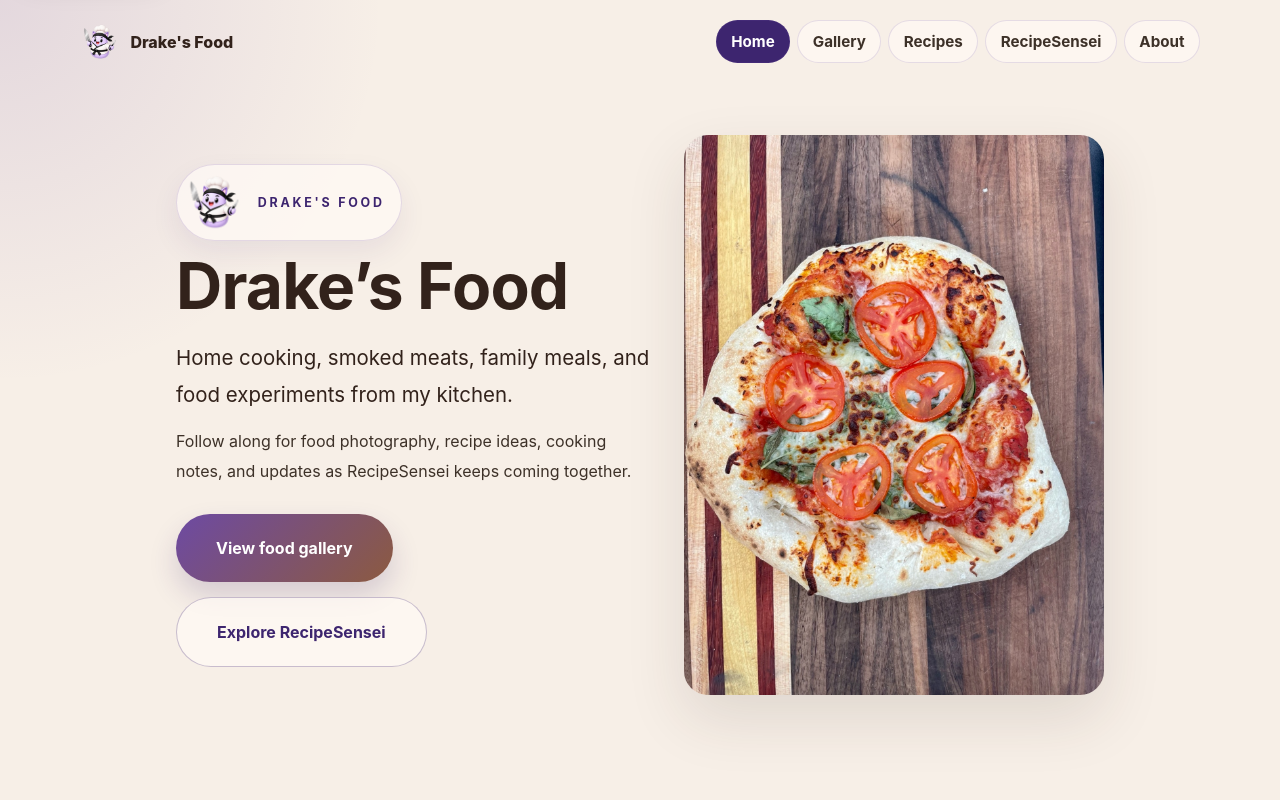
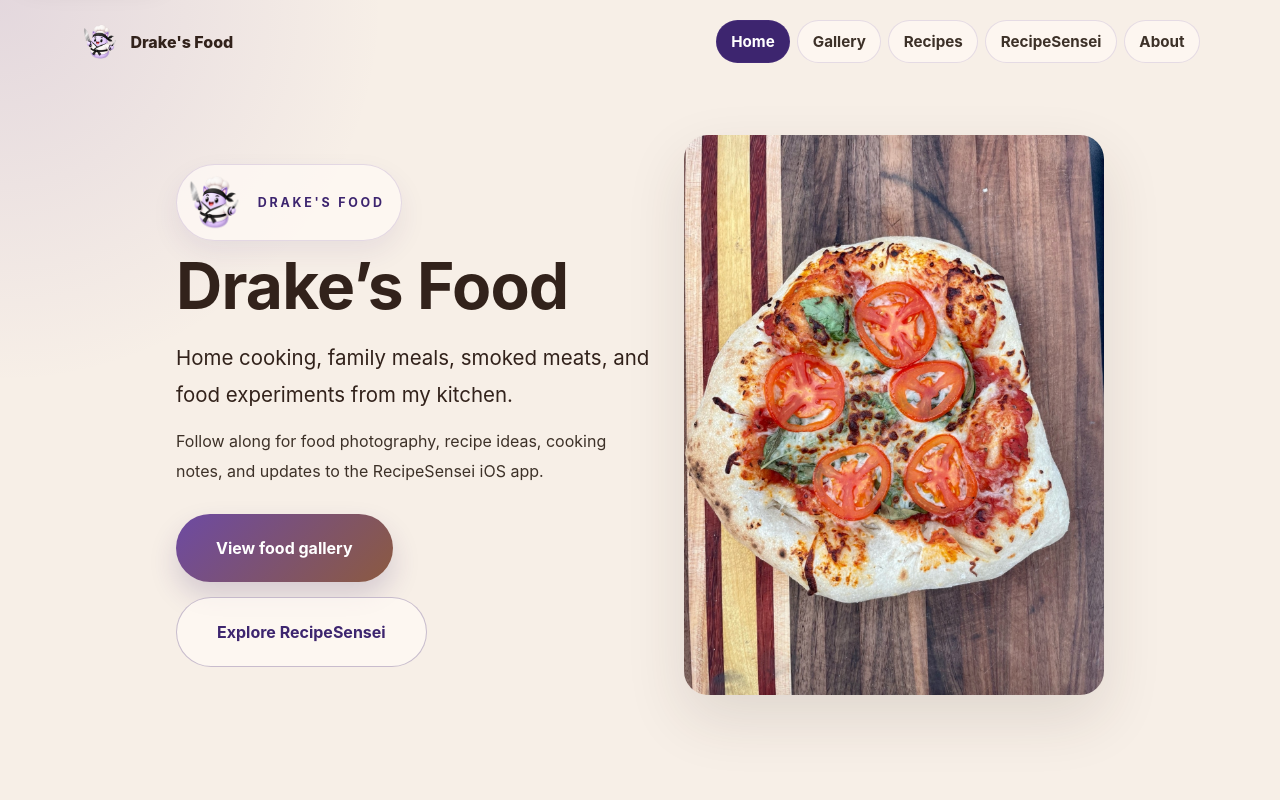
Before and after one commit to drakejrobert-sudo/drakesfood, an Angular app: page / in a window 1280 px wide. Shown: the top 800 px of the page. Built offline with nearby package versions, Linux system fonts and the light colour scheme.

Commit message:
updated hero

```diff
--- a/src/app/components/hero/hero.component.html
+++ b/src/app/components/hero/hero.component.html
@@ -5,8 +5,8 @@
       <p class="eyebrow">Drake's Food</p>
     </div>
     <h1 id="hero-title">Drake’s Food</h1>
-    <p class="hero-lede">Home cooking, smoked meats, family meals, and food experiments from my kitchen.</p>
-    <p class="hero-support">Follow along for food photography, recipe ideas, cooking notes, and updates as RecipeSensei keeps coming together.</p>
+    <p class="hero-lede">Home cooking, family meals, smoked meats, and food experiments from my kitchen.</p>
+    <p class="hero-support">Follow along for food photography, recipe ideas, cooking notes, and updates to the RecipeSensei iOS app.</p>
     <div class="hero-actions">
       <a class="button button-primary" routerLink="/gallery">View food gallery</a>
       <a class="button button-secondary" routerLink="/recipesensei">Explore RecipeSensei</a>
```
